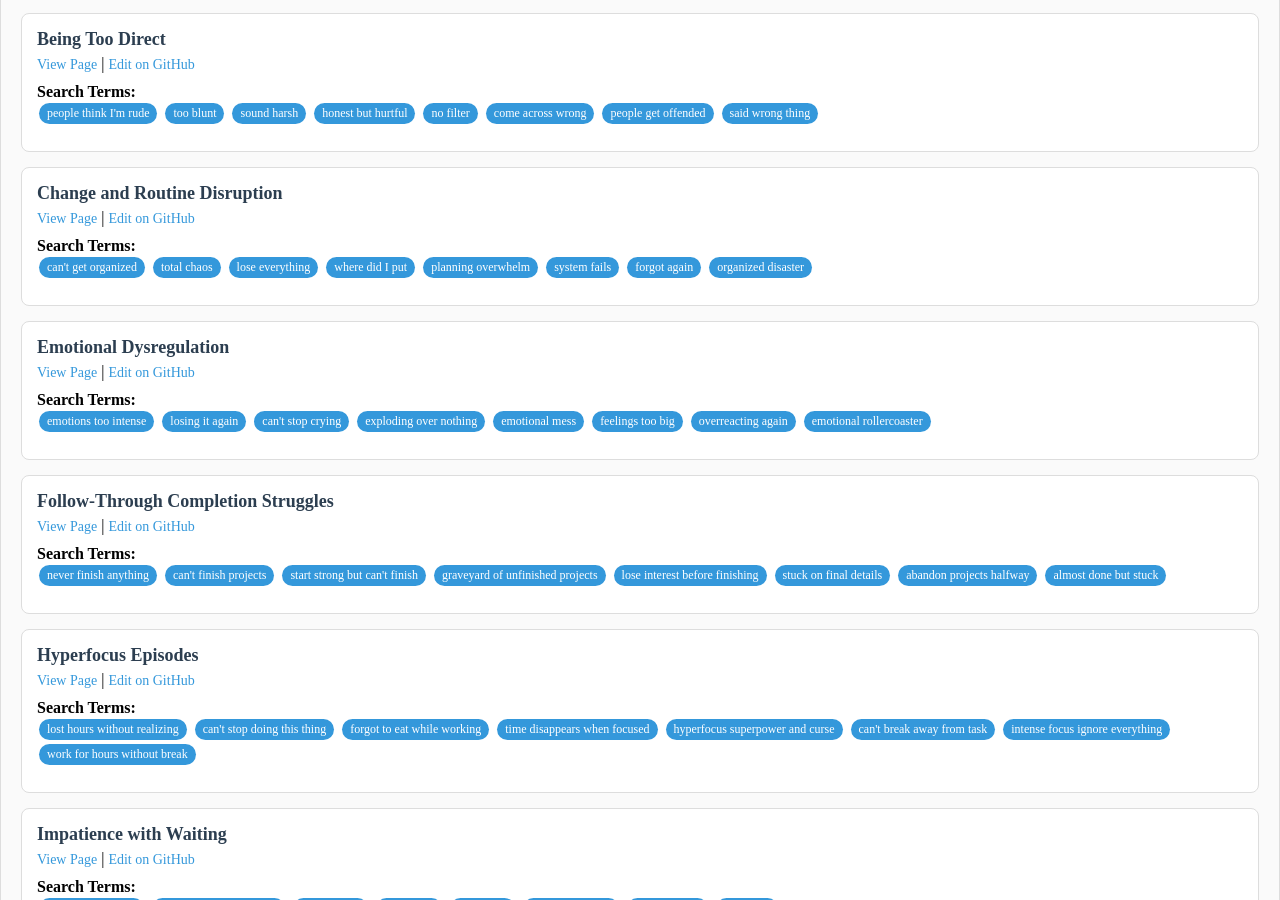
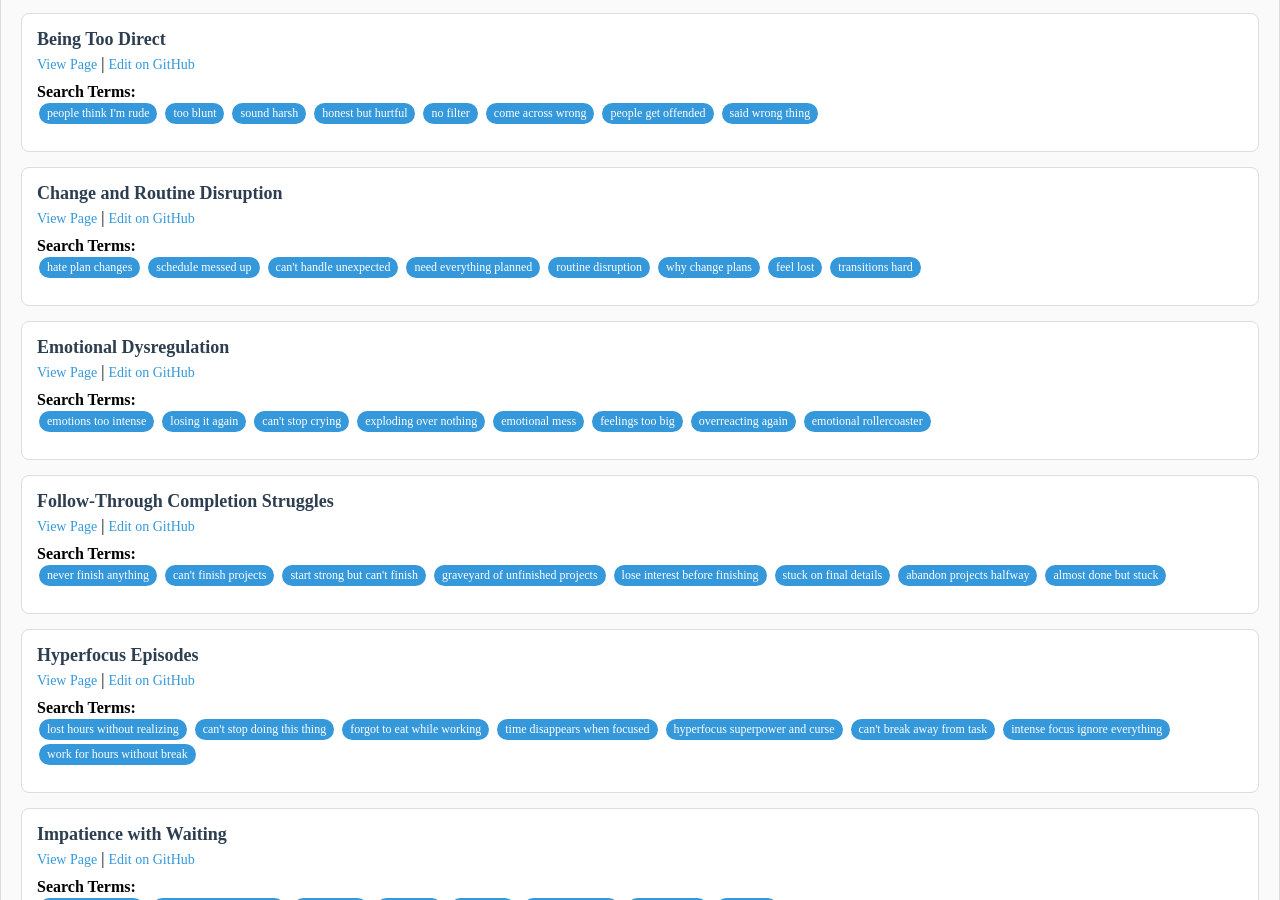
Before and after one commit to neurodivergent-survival-guide/neurodivergent-survival-guide, a Jekyll site: the page built from editorial-tools.html, in a window 1280 px wide and 900 px high, scrolled down 914 px. Built offline with Jekyll 4.4.1, drawn with Linux system fonts in a browser that asks for light colours.

Commit message:
Update change-and-routine-disruption.html

```diff
--- a/struggles/change-and-routine-disruption.html
+++ b/struggles/change-and-routine-disruption.html
@@ -17,7 +17,7 @@ status: published
 featured: true
 
 # SEO Optimization (Mandatory)
-search_terms: ["can't get organized", "total chaos", "lose everything", "where did I put", "planning overwhelm", "system fails", "forgot again", "organized disaster"]
+search_terms: ["hate plan changes", "schedule messed up", "can't handle unexpected", "need everything planned", "routine disruption", "why change plans", "feel lost", "transitions hard"]
 ---
 
 <!-- /struggles/change-and-routine-disruption.html -->
```
